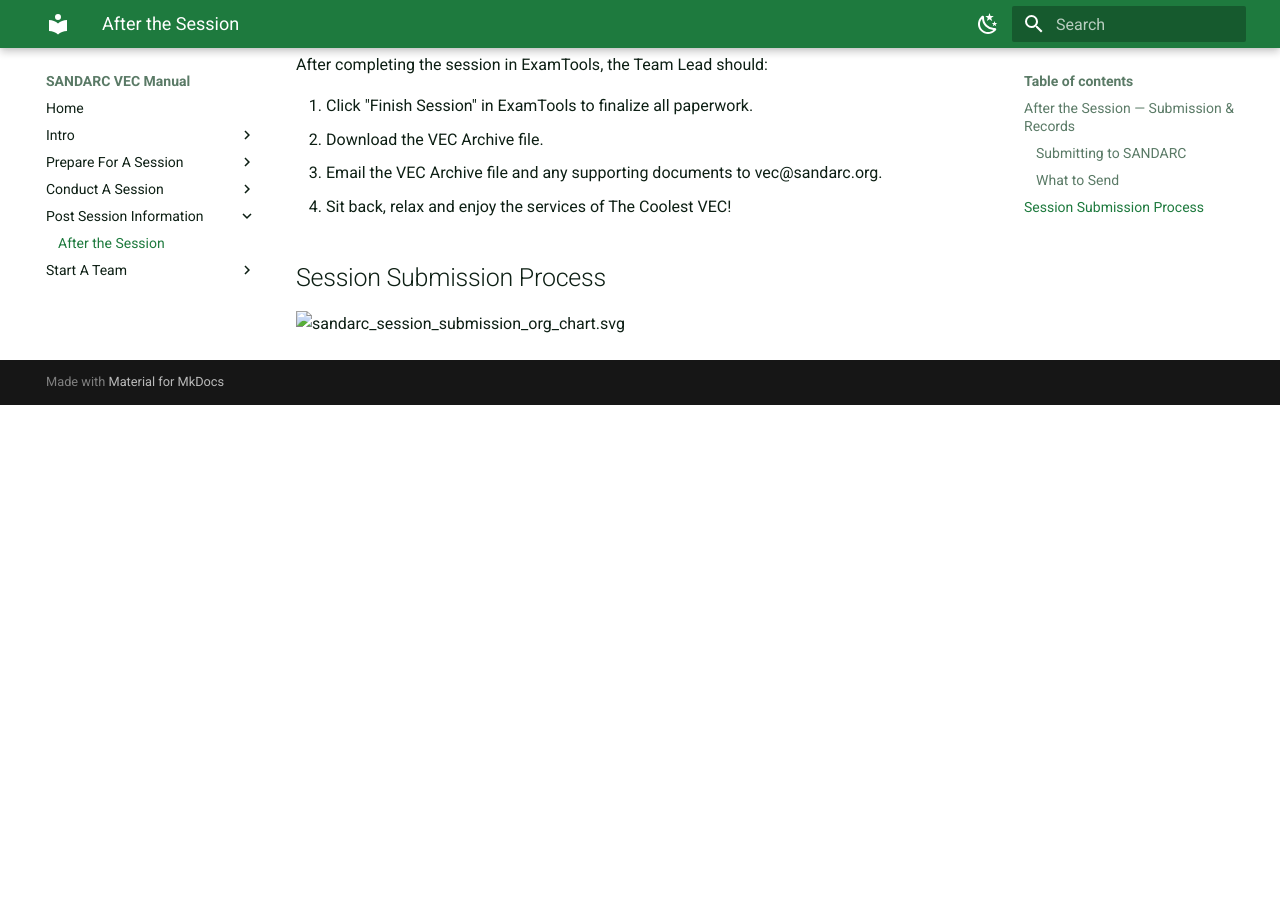
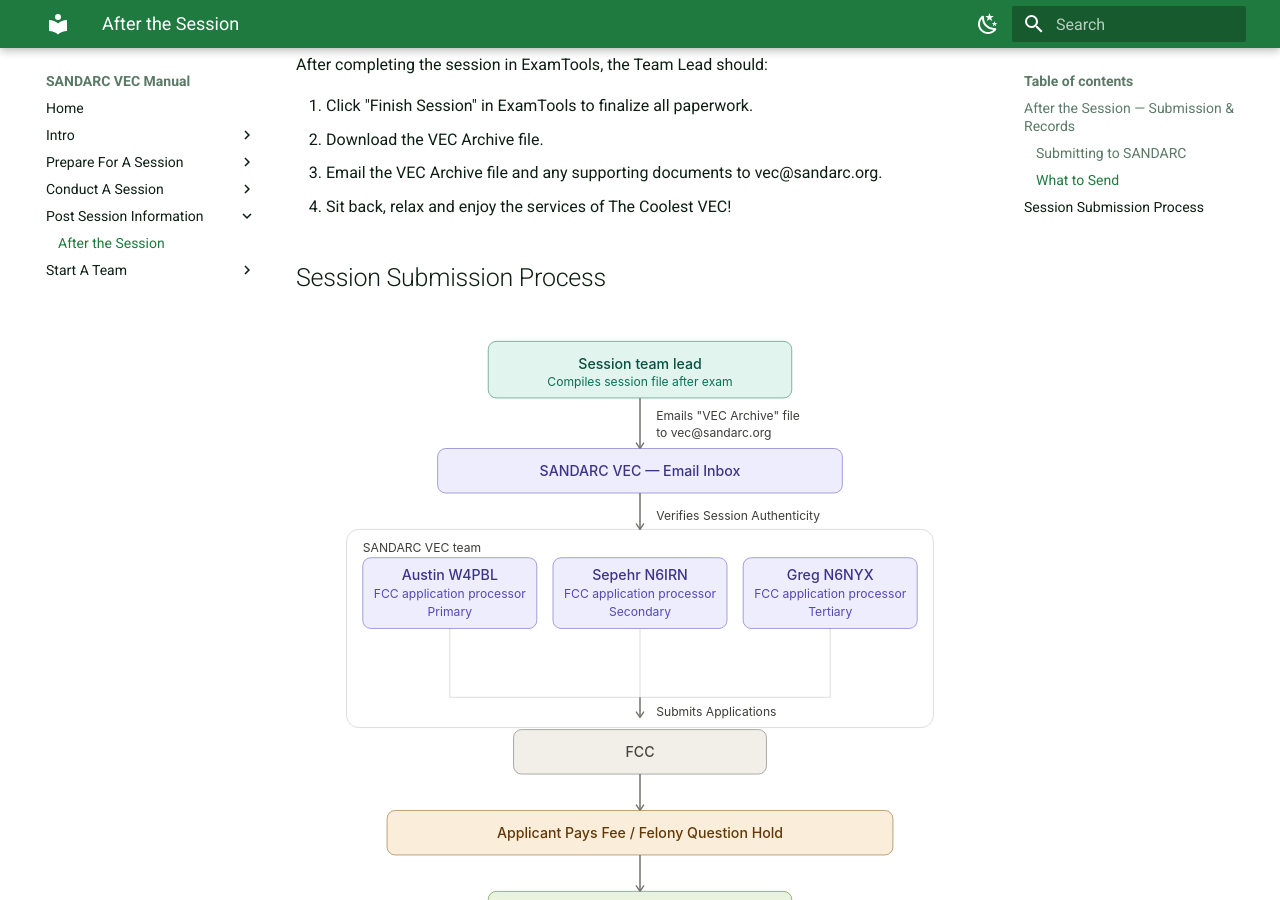
Before and after one commit to SANDARC-VEC/manual, an MkDocs documentation site: the page built from docs/Post Session Information/After_the_Session.md, in a window 1280 px wide and 900 px high, scrolled down 874 px. Built offline with MkDocs 1.6.1 and Material for MkDocs 9.7.7, drawn with Linux system fonts in a browser that asks for light colours; before the commit the page ends 1279 px from its top, so only the background shows below that.

Commit message:
Updated image hopefully a fix

```diff
--- a/docs/Post Session Information/After_the_Session.md
+++ b/docs/Post Session Information/After_the_Session.md
@@ -25,4 +25,4 @@
 
 ## Session Submission Process
 
-![sandarc_session_submission_org_chart.svg](assets/images/sandarc_session_submission_org_chart.svg)
+![sandarc_session_submission_org_chart.svg](../assets/images/sandarc_session_submission_org_chart.svg)
```
